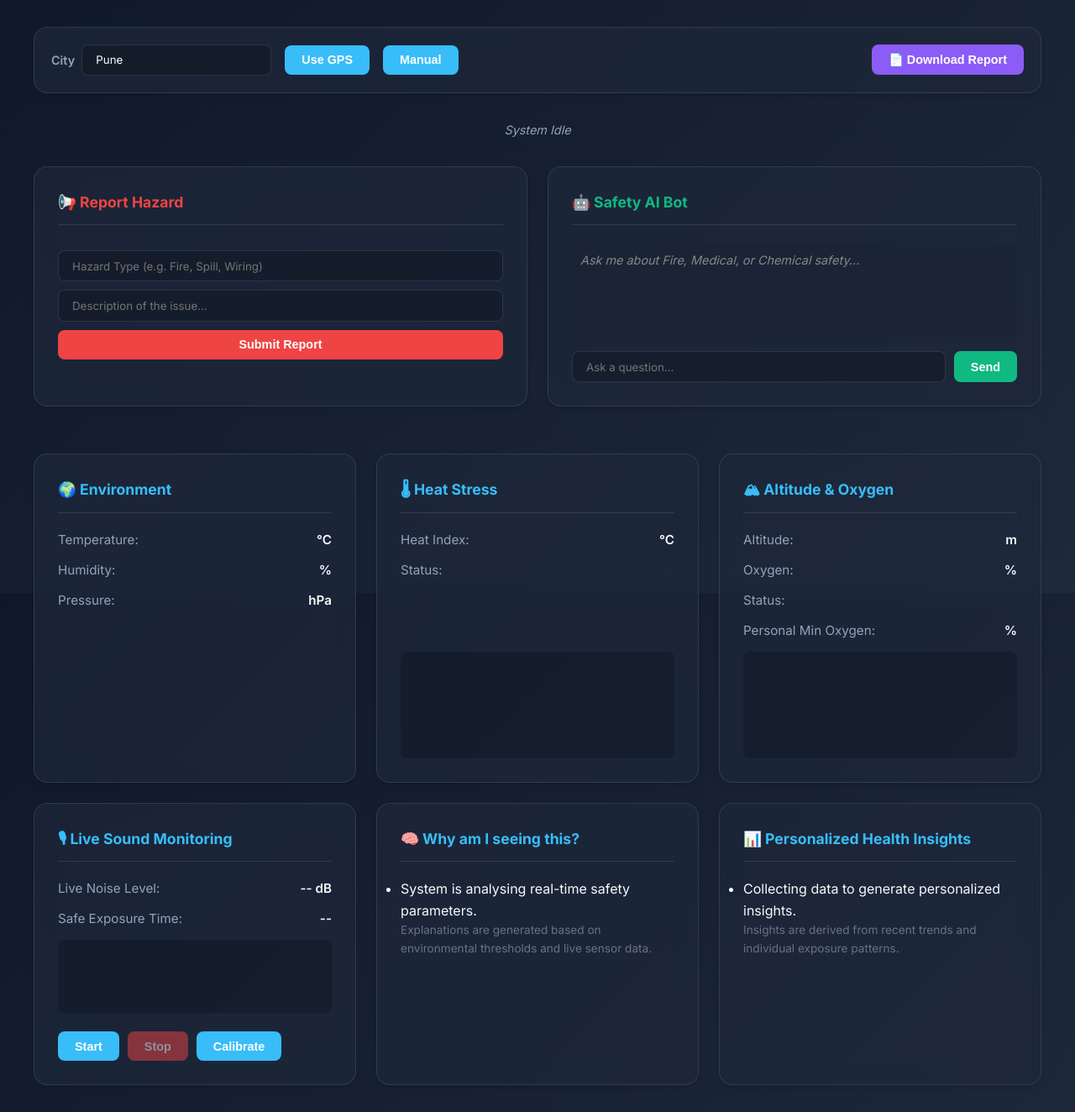
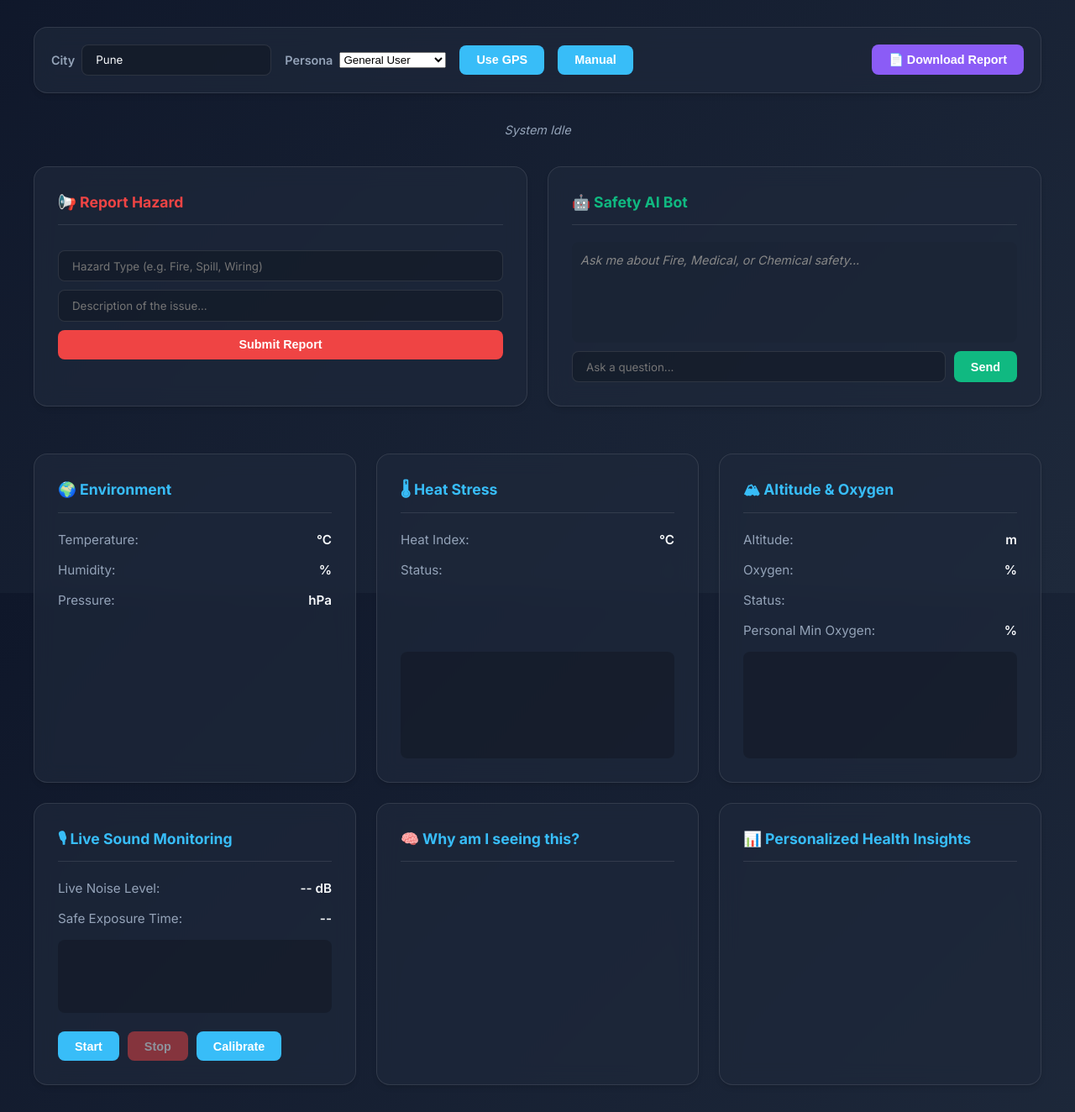
Before and after one commit to yugkothari21/env-health-safety, a Flask app: page / in a window 1280 px wide. Shown: the part 94-1418 px from the top of the page at 84% size. Run offline with Flask 3, Linux system fonts and the light colour scheme.

Commit message:
Add persona mode with explainability and insights

```diff
--- a/services.py
+++ b/services.py
@@ -7,16 +7,16 @@
 import requests
 from requests.exceptions import RequestException, Timeout, ConnectionError, HTTPError
 
-# Optional constant fallback (you can keep, but prefer setting OPENWEATHER_API_KEY env var)
+
 OPENWEATHER_API_KEY = os.getenv("OPENWEATHER_API_KEY", "4b2048e21cf2a99adc5d4b18960112c1")
 
-# Constants
+
 OWM_BASE = "https://api.openweathermap.org/data/2.5/weather"
 REQUEST_TIMEOUT = 6  # seconds per request
 MAX_RETRIES = 2
 RETRY_BACKOFF = 1.0  # seconds (multiplied each retry)
 
-# Logging
+
 logging.basicConfig(level=logging.INFO, format="%(asctime)s %(levelname)s - %(message)s")
 logger = logging.getLogger("services")
 
--- a/templates/index.html
+++ b/templates/index.html
@@ -22,6 +22,19 @@
 
 <div class="controls">
   <label>City <input id="city" value="Pune"></label>
+
+  <!-- 🧍 PERSONA MODE (ADDED) -->
+  <label>
+    Persona
+    <select id="personaSelect">
+      <option value="general">General User</option>
+      <option value="student">Student</option>
+      <option value="worker">Factory Worker</option>
+      <option value="traveler">Traveler / Trekker</option>
+      <option value="office">Office Worker</option>
+    </select>
+  </label>
+
   <button id="btnGet">Use GPS</button>
   <button id="btnManual">Manual</button>
   <button id="btnPdf" style="background-color:#8b5cf6; margin-left:auto;">📄 Download Report</button>
@@ -97,26 +110,14 @@
   </div>
 </section>
 
-<!-- 🧠 EXPLAINABILITY -->
 <section class="card" id="explainabilityPanel">
   <h2>🧠 Why am I seeing this?</h2>
-  <ul id="explainList">
-    <li>System is analysing real-time safety parameters.</li>
-  </ul>
-  <p style="font-size:0.85em; color:#6b7280;">
-    Explanations are generated based on environmental thresholds and live sensor data.
-  </p>
+  <ul id="explainList"></ul>
 </section>
 
-<!-- 📊 PERSONALIZED HEALTH INSIGHTS -->
 <section class="card" id="insightsPanel">
   <h2>📊 Personalized Health Insights</h2>
-  <ul id="insightsList">
-    <li>Collecting data to generate personalized insights.</li>
-  </ul>
-  <p style="font-size:0.85em; color:#6b7280;">
-    Insights are derived from recent trends and individual exposure patterns.
-  </p>
+  <ul id="insightsList"></ul>
 </section>
 
 </div>
@@ -124,6 +125,16 @@
 <script>
 /* ========== THEME ========== */
 themeToggle.onclick=()=>document.documentElement.classList.toggle("light");
+
+/* ========== PERSONA MODE ========== */
+let currentPersona = localStorage.getItem("persona") || "general";
+const personaSelect = document.getElementById("personaSelect");
+personaSelect.value = currentPersona;
+personaSelect.onchange = () => {
+  currentPersona = personaSelect.value;
+  localStorage.setItem("persona", currentPersona);
+  speak("Persona set to " + currentPersona);
+};
 
 /* ========== ALERT + SPEECH ========== */
 function speak(text){
@@ -188,17 +199,8 @@
   drawChart("heatChart",saveHistory("h",j.heat_index),"#f87171");
   drawChart("oxygenChart",saveHistory("o",j.oxygen_percent),"#34d399");
 
-  updateExplainability(
-    parseInt(liveDb.textContent)||0,
-    j.oxygen_percent,
-    j.heat_level
-  );
-
-  updateInsights(
-    parseInt(liveDb.textContent)||0,
-    j.oxygen_percent,
-    j.heat_index
-  );
+  updateExplainability(parseInt(liveDb.textContent)||0,j.oxygen_percent,j.heat_level);
+  updateInsights(parseInt(liveDb.textContent)||0,j.oxygen_percent,j.heat_index);
 
   status.textContent="Updated";
 }
@@ -208,22 +210,28 @@
 btnManual.onclick=()=>callApi({city:city.value});
 btnPdf.onclick=()=>window.location.href="/api/download_report";
 
-/* ========== EXPLAINABILITY LOGIC ========== */
-function updateExplainability(noiseDb,oxygenPercent,heatLevel){
-  const list=explainList; list.innerHTML="";
-  if(noiseDb>=85) list.innerHTML+=`<li>Noise level (${noiseDb} dB) exceeds safe exposure limits.</li>`;
-  if(oxygenPercent&&oxygenPercent<=19) list.innerHTML+=`<li>Oxygen level (${oxygenPercent}%) is below normal atmospheric conditions.</li>`;
-  if(heatLevel&&heatLevel.toLowerCase().includes("danger")) list.innerHTML+=`<li>Heat stress indicators show unsafe thermal conditions.</li>`;
-  if(!list.innerHTML) list.innerHTML="<li>All monitored parameters are within safe limits.</li>";
+/* ========== EXPLAINABILITY ========== */
+function updateExplainability(noiseDb,oxygen,heat){
+  explainList.innerHTML="";
+  if(noiseDb>=80 && currentPersona==="worker")
+    explainList.innerHTML+=`<li>As a factory worker, noise exposure can be harmful. Use ear protection.</li>`;
+  if(oxygen<=19 && currentPersona==="traveler")
+    explainList.innerHTML+=`<li>Travelers are vulnerable to altitude sickness due to low oxygen.</li>`;
+  if(heat?.toLowerCase().includes("danger"))
+    explainList.innerHTML+=`<li>High heat conditions detected. Take precautions.</li>`;
+  if(!explainList.innerHTML)
+    explainList.innerHTML="<li>All parameters are within safe limits.</li>";
 }
 
-/* ========== INSIGHTS LOGIC ========== */
-function updateInsights(noiseDb,oxygenPercent,heatIndex){
-  const list=insightsList; list.innerHTML="";
-  if(noiseDb>=80) list.innerHTML+=`<li>You are frequently exposed to elevated noise levels.</li>`;
-  if(oxygenPercent&&oxygenPercent<=19) list.innerHTML+=`<li>Your oxygen levels tend to drop below normal at higher altitudes.</li>`;
-  if(heatIndex>=40) list.innerHTML+=`<li>Heat stress risk appears higher under current conditions.</li>`;
-  if(!list.innerHTML) list.innerHTML="<li>No concerning patterns detected so far.</li>";
+/* ========== INSIGHTS ========== */
+function updateInsights(noiseDb,oxygen,heat){
+  insightsList.innerHTML="";
+  if(noiseDb>=80 && currentPersona==="worker")
+    insightsList.innerHTML+=`<li>Repeated noise exposure detected for your role.</li>`;
+  if(oxygen<=19 && currentPersona==="traveler")
+    insightsList.innerHTML+=`<li>Your oxygen levels tend to drop at higher altitudes.</li>`;
+  if(!insightsList.innerHTML)
+    insightsList.innerHTML="<li>No concerning patterns detected so far.</li>";
 }
 </script>
 
```
